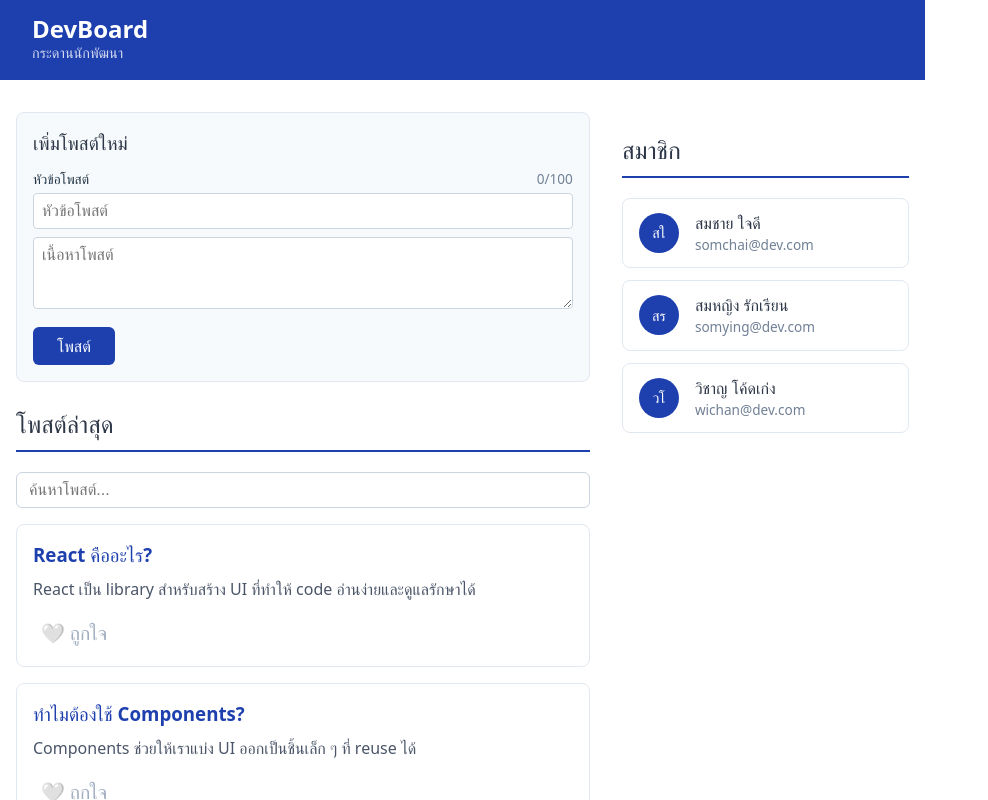
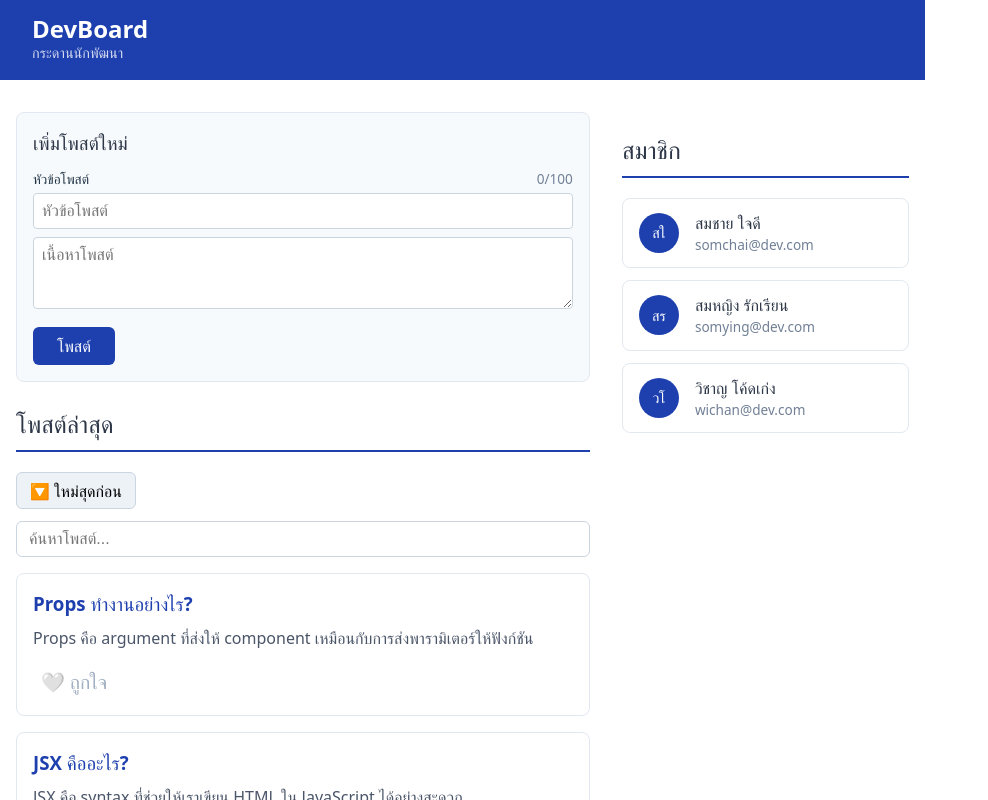
Before and after one commit to 67160002/devboard-67160002, a React (Vite) app: page / in a window 1280 px wide. Shown: the top 800 px of the page, without its empty margins (0-988 px from the left). Built offline with nearby package versions, Linux system fonts and the light colour scheme.

Commit message:
feat: add post sorting toggle (newest/oldest) in PostList

```diff
--- a/src/components/PostList.jsx
+++ b/src/components/PostList.jsx
@@ -3,11 +3,26 @@
 
 function PostList({ posts, favorites, onToggleFavorite }) {
   const [search, setSearch] = useState("");
+  const [sortOrder, setSortOrder] = useState("desc"); // เพิ่ม state สำหรับ sort (desc = ใหม่ก่อน)
+
+  //  ฟังก์ชันสลับการ sort
+  function toggleSort() {
+    setSortOrder(sortOrder === "desc" ? "asc" : "desc");
+  }
 
   // กรองโพสต์ตาม search
   const filtered = posts.filter((post) =>
     post.title.toLowerCase().includes(search.toLowerCase()),
   );
+
+  // sort ก่อน map
+  const sortedPosts = [...filtered].sort((a, b) => {
+    if (sortOrder === "desc") {
+      return b.id - a.id; // ใหม่ก่อน
+    } else {
+      return a.id - b.id; // เก่าก่อน
+    }
+  });
 
   return (
     <div>
@@ -20,6 +35,21 @@
       >
         โพสต์ล่าสุด
       </h2>
+
+      {/*  ปุ่ม sort */}
+      <button
+        onClick={toggleSort}
+        style={{
+          marginBottom: "0.75rem",
+          padding: "0.4rem 0.8rem",
+          borderRadius: "6px",
+          border: "1px solid #cbd5e0",
+          background: "#edf2f7",
+          cursor: "pointer",
+        }}
+      >
+        {sortOrder === "desc" ? "🔽 ใหม่สุดก่อน" : "🔼 เก่าสุดก่อน"}
+      </button>
 
       {/* Search Input */}
       <input
@@ -45,8 +75,8 @@
         </p>
       )}
 
-      {/* แสดงรายการโพสต์ */}
-      {filtered.map((post) => (
+      {/* แสดงรายการโพสต์ //ใช้ sortedPosts แทน filtered */}
+      {sortedPosts.map((post) => (
         <PostCard
           key={post.id}
           title={post.title}
```
